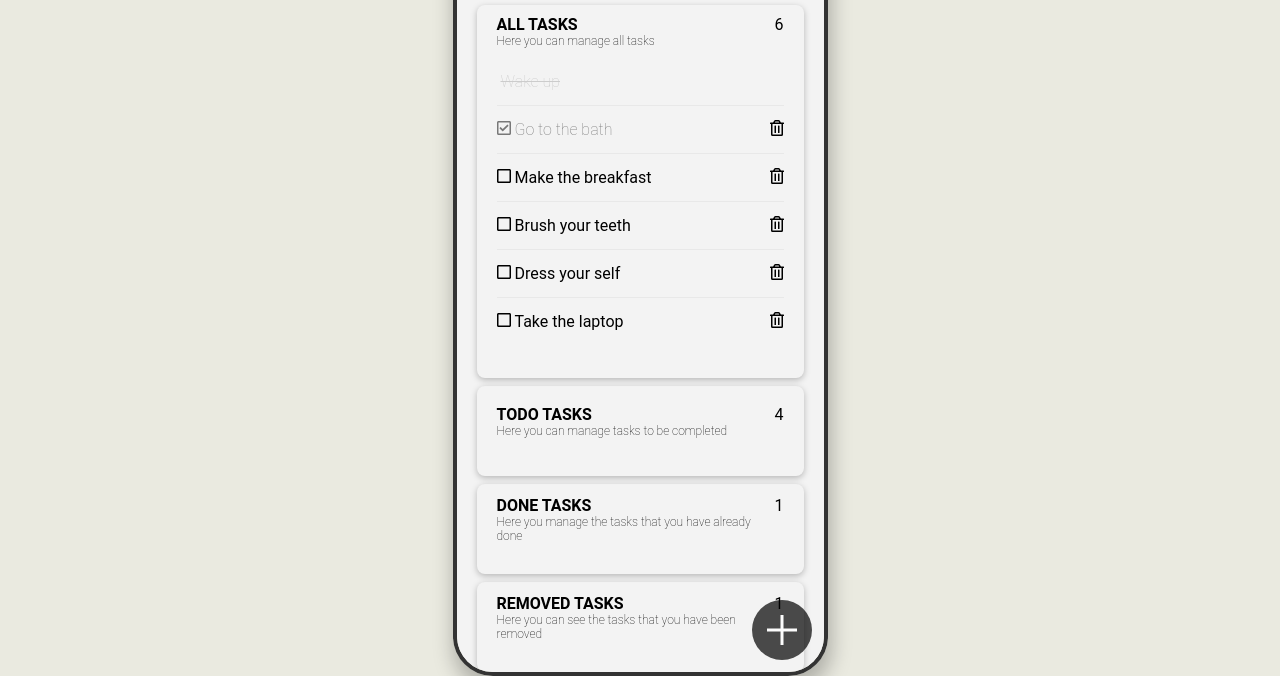
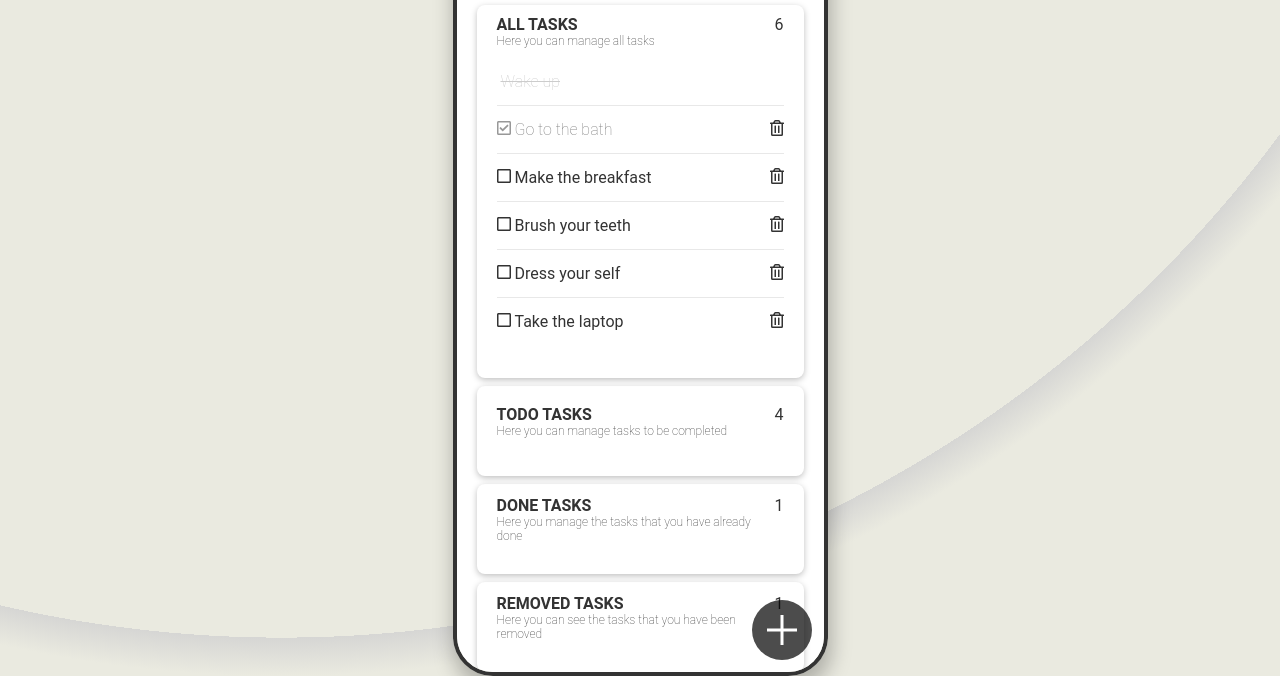
Before and after one commit to ArtemLapa/task-manager, a React app: page / in a window 1280 px wide. Shown: the part 124-800 px from the top of the page. Built offline with nearby package versions, Linux system fonts and the light colour scheme.

Commit message:
:lipstick: complite dark & light theme

```diff
--- a/public/index.html
+++ b/public/index.html
@@ -24,7 +24,7 @@
       work correctly both with client-side routing and a non-root public URL.
       Learn how to configure a non-root public URL by running `npm run build`.
     -->
-    <title>React App</title>
+    <title>Task manager</title>
   </head>
   <body>
     <noscript>You need to enable JavaScript to run this app.</noscript>
--- a/src/components/App/index.js
+++ b/src/components/App/index.js
@@ -7,26 +7,16 @@ import HeaderComponent from "../HeaderComponent";
 import FooterComponent from "../FooterComponent";
 import ContentComponent from "../ContentComponent";
 
-const theme = {
-  light: {
-    containerBgColor: "#eaeae0",
-    mainBorderColor: "#333",
-    buttonBgColor: "#eee",
-  },
-  dark: {
-    containerBgColor: "#4c4c49",
-    mainBorderColor: "#eee",
-    buttonBgColor: "#333",
-  },
-};
+import { theme } from "../../theme";
 
 const Container = styled.div`
   height: 100vh;
   width: 100vw;
-  background: ${(props) => props.containerBgColor};
+  background: ${(props) => props.containerBgGradientColor};
   display: flex;
   align-items: center;
   justify-content: center;
+  color: ${(props) => props.mainTextColor};
 `;
 
 const DeviceWrapper = styled.div`
@@ -128,7 +118,10 @@ const App = () => {
   const selectedTheme = isDarkMode ? theme.dark : theme.light;
 
   return (
-    <Container containerBgColor={selectedTheme.containerBgColor}>
+    <Container
+      containerBgGradientColor={selectedTheme.containerBgGradientColor}
+      mainTextColor={selectedTheme.mainTextColor}
+    >
       <ButtonWrapper
         mainBorderColor={selectedTheme.mainBorderColor}
         buttonBgColor={selectedTheme.buttonBgColor}
@@ -140,12 +133,14 @@ const App = () => {
       </ButtonWrapper>
 
       <DeviceWrapper
-        deviceBorderColor="#333"
-        deviceBgColor="#f3f3f3"
-        mainBorderColor="#333"
+        deviceBorderColor={selectedTheme.deviceBorderColor}
+        deviceBgColor={selectedTheme.deviceBgColor}
+        mainBorderColor={selectedTheme.mainBorderColor}
       >
         <div className="device">
-          <HeaderComponent />
+          <HeaderComponent
+            deviceBorderColor={selectedTheme.deviceBorderColor}
+          />
 
           <ContentComponent
             tasks={tasks}
@@ -153,6 +148,11 @@ const App = () => {
             setActiveTab={setActiveTab}
             changeTaskStatus={changeTaskStatus}
             changeTaskStatusDelete={changeTaskStatusDelete}
+            tabWrapperBgColor={selectedTheme.tabWrapperBgColor}
+            tabWrapperShadowColor={selectedTheme.tabWrapperShadowColor}
+            borderBottomTaskDivColor={selectedTheme.borderBottomTaskDivColor}
+            removeTaskTextColor={selectedTheme.removeTaskTextColor}
+            doneTaskTextColor={selectedTheme.doneTaskTextColor}
           />
 
           <FooterComponent
@@ -161,6 +161,11 @@ const App = () => {
             enterNewTask={enterNewTask}
             keyBoardHandler={keyBoardHandler}
             isAddTaskFormOpen={isAddTaskFormOpen}
+            addButtonWrapperBgColor={selectedTheme.addButtonWrapperBgColor}
+            addTaskFormWrapperBgColor={selectedTheme.addTaskFormWrapperBgColor}
+            hrBgColor={selectedTheme.hrBgColor}
+            inputUnderLineColor={selectedTheme.inputUnderLineColor}
+            mainTextColor={selectedTheme.mainTextColor}
           />
         </div>
       </DeviceWrapper>
--- a/src/components/ContentComponent/index.js
+++ b/src/components/ContentComponent/index.js
@@ -15,6 +15,11 @@ const ContentComponent = ({
   setActiveTab,
   changeTaskStatus,
   changeTaskStatusDelete,
+  tabWrapperBgColor,
+  tabWrapperShadowColor,
+  borderBottomTaskDivColor,
+  removeTaskTextColor,
+  doneTaskTextColor,
 }) => {
   return (
     <ContentWrapper>
@@ -28,6 +33,11 @@ const ContentComponent = ({
         tabTitle="All tasks"
         tabDescription="Here you can manage all tasks"
         taskListHeight={tasks.length * taskHeight}
+        tabWrapperBgColor={tabWrapperBgColor}
+        tabWrapperShadowColor={tabWrapperShadowColor}
+        borderBottomTaskDivColor={borderBottomTaskDivColor}
+        removeTaskTextColor={removeTaskTextColor}
+        doneTaskTextColor={doneTaskTextColor}
       />
 
       <TabComponent
@@ -46,6 +56,11 @@ const ContentComponent = ({
             return !el.done && !el.delete;
           }).length * taskHeight
         }
+        tabWrapperBgColor={tabWrapperBgColor}
+        tabWrapperShadowColor={tabWrapperShadowColor}
+        borderBottomTaskDivColor={borderBottomTaskDivColor}
+        removeTaskTextColor={removeTaskTextColor}
+        doneTaskTextColor={doneTaskTextColor}
       />
 
       <TabComponent
@@ -64,6 +79,11 @@ const ContentComponent = ({
             return el.done && !el.delete;
           }).length * taskHeight
         }
+        tabWrapperBgColor={tabWrapperBgColor}
+        tabWrapperShadowColor={tabWrapperShadowColor}
+        borderBottomTaskDivColor={borderBottomTaskDivColor}
+        removeTaskTextColor={removeTaskTextColor}
+        doneTaskTextColor={doneTaskTextColor}
       />
 
       <TabComponent
@@ -82,6 +102,11 @@ const ContentComponent = ({
             return el.delete;
           }).length * taskHeight
         }
+        tabWrapperBgColor={tabWrapperBgColor}
+        tabWrapperShadowColor={tabWrapperShadowColor}
+        borderBottomTaskDivColor={borderBottomTaskDivColor}
+        removeTaskTextColor={removeTaskTextColor}
+        doneTaskTextColor={doneTaskTextColor}
       />
     </ContentWrapper>
   );
--- a/src/components/HeaderComponent/index.js
+++ b/src/components/HeaderComponent/index.js
@@ -4,9 +4,7 @@ import styled from "styled-components";
 const HeaderWrapper = styled.div`
   padding: 30px 20px;
   position: relative;
-`;
-
-const DeviceIphoneWrapper = styled.div`
+  .iphone_x {
     width: 146px;
     height: 34px;
     left: 50%;
@@ -16,9 +14,10 @@ const DeviceIphoneWrapper = styled.div`
     background: ${(props) => props.deviceBorderColor};
     top: 20px;
     position: absolute;
+  }
 `;
 
-const HeaderComponent = () => {
+const HeaderComponent = ({ deviceBorderColor }) => {
   const day = new Date();
   let d_week = "Mon";
   switch (day.getDay()) {
@@ -42,6 +41,9 @@ const HeaderComponent = () => {
       break;
     case 6:
       d_week = "Sat";
+      break;
+    default:
+      d_week = "Error";
       break;
   }
 
@@ -83,10 +85,13 @@ const HeaderComponent = () => {
     case 11:
       month = "Dec";
       break;
+    default:
+      month = "Error";
+      break;
   }
   return (
-    <HeaderWrapper>
-      <DeviceIphoneWrapper deviceBorderColor="#333"></DeviceIphoneWrapper>
+    <HeaderWrapper deviceBorderColor={deviceBorderColor}>
+      <div className="iphone_x" />
       <h1>Hello, Artem</h1>
       <div className="greeting">{`Today, ${d_week} ${day.getDate()} ${month}`}</div>
     </HeaderWrapper>
--- a/src/components/TabComponent/index.js
+++ b/src/components/TabComponent/index.js
@@ -37,11 +37,16 @@ const TabComponent = ({
   tabTitle,
   tabDescription,
   taskListHeight,
+  tabWrapperBgColor,
+  tabWrapperShadowColor,
+  borderBottomTaskDivColor,
+  removeTaskTextColor,
+  doneTaskTextColor,
 }) => {
   return (
     <TabWrapper
       className={activeTab === nameTab ? "active" : ""}
-      tabWrapperShadowColor="rgba(0, 0, 0, 0.25)"
+      tabWrapperShadowColor={tabWrapperShadowColor}
     >
       <TaskTabComponent
         tasks={tasks}
@@ -49,7 +54,7 @@ const TabComponent = ({
         tabTitle={tabTitle}
         tabDescription={tabDescription}
         setActiveTab={setActiveTab}
-        tabWrapperBgColor="#fff"
+        tabWrapperBgColor={tabWrapperBgColor}
       />
       <TaskListComponent
         tasks={tasks}
@@ -58,6 +63,9 @@ const TabComponent = ({
         changeTaskStatusDelete={changeTaskStatusDelete}
         nameTab={nameTab}
         taskListHeight={taskListHeight}
+        borderBottomTaskDivColor={borderBottomTaskDivColor}
+        removeTaskTextColor={removeTaskTextColor}
+        doneTaskTextColor={doneTaskTextColor}
       />
     </TabWrapper>
   );
--- a/src/components/TaskElementComponent/index.js
+++ b/src/components/TaskElementComponent/index.js
@@ -14,7 +14,7 @@ const LiComponent = styled.li`
   justify-content: space-around;
 
   &:not(:last-child) {
-    border-bottom: 1px solid #e8e8e8;
+    border-bottom: 1px solid ${(props) => props.borderBottomTaskDivColor};
   }
 
   &:last-child {
@@ -49,7 +49,7 @@ const LiComponent = styled.li`
 
     .task__text {
       text-decoration: line-through;
-      color: #ccc;
+      color: ${(props) => props.removeTaskTextColor};
       font-weight: 100;
     }
   }
@@ -63,7 +63,7 @@ const LiComponent = styled.li`
     }
 
     .task__text {
-      color: #7d7d7d;
+      color: ${(props) => props.doneTaskTextColor};
       font-weight: 100;
     }
   }
@@ -74,9 +74,18 @@ const TaskElementComponent = ({
   el,
   changeTaskStatus,
   changeTaskStatusDelete,
+  borderBottomTaskDivColor,
+  removeTaskTextColor,
+  doneTaskTextColor,
 }) => {
   return (
-    <LiComponent className={cssClass} key={el.id}>
+    <LiComponent
+      className={cssClass}
+      key={el.id}
+      borderBottomTaskDivColor={borderBottomTaskDivColor}
+      removeTaskTextColor={removeTaskTextColor}
+      doneTaskTextColor={doneTaskTextColor}
+    >
       <FontAwesomeIcon
         icon={el.done ? faCheckSquare : faSquare}
         className="fa"
--- a/src/components/TaskListComponent/index.js
+++ b/src/components/TaskListComponent/index.js
@@ -38,6 +38,9 @@ const TaskListComponent = ({
   changeTaskStatusDelete,
   nameTab,
   taskListHeight,
+  borderBottomTaskDivColor,
+  removeTaskTextColor,
+  doneTaskTextColor,
 }) => {
   return (
     <TaskListWrapper
@@ -53,6 +56,9 @@ const TaskListComponent = ({
               el={el}
               changeTaskStatus={changeTaskStatus}
               changeTaskStatusDelete={changeTaskStatusDelete}
+              borderBottomTaskDivColor={borderBottomTaskDivColor}
+              removeTaskTextColor={removeTaskTextColor}
+              doneTaskTextColor={doneTaskTextColor}
             />
           );
         })}
--- /dev/null
+++ b/src/theme/index.js
@@ -0,0 +1,46 @@
+export const theme = {
+  light: {
+    mainTextColor: "#333",
+    containerBgGradientColor:
+      "radial-gradient(80rem at 22% -60%, #eaeae0 97%, #d6d6d4 97%, #eaeae0 100%)",
+    mainBorderColor: "#333",
+    buttonBgColor: "#eee",
+
+    deviceBorderColor: "#333",
+    deviceBgColor: "#fff",
+
+    addButtonWrapperBgColor: "#000",
+    addTaskFormWrapperBgColor: "#fff",
+    hrBgColor: "#fff",
+    inputUnderLineColor: "#eee",
+
+    tabWrapperBgColor: "#fff",
+    tabWrapperShadowColor: "rgba(0, 0, 0, 0.25)",
+
+    borderBottomTaskDivColor: "#e8e8e8",
+    removeTaskTextColor: "#ccc",
+    doneTaskTextColor: "#7d7d7d",
+  },
+  dark: {
+    mainTextColor: "#eee",
+    containerBgGradientColor:
+      "radial-gradient(80rem at 22% -60%, #484848 97%, #3c3c3c 97%, #52524e 100%)",
+    mainBorderColor: "#eee",
+    buttonBgColor: "#333",
+
+    deviceBorderColor: "#333",
+    deviceBgColor: "#484848",
+
+    addButtonWrapperBgColor: "#fff",
+    addTaskFormWrapperBgColor: "#484848",
+    hrBgColor: "#000",
+    inputUnderLineColor: "#333",
+
+    tabWrapperBgColor: "#333",
+    tabWrapperShadowColor: "rgba(0, 0, 0, 0.25)",
+
+    borderBottomTaskDivColor: "#e8e8e8",
+    removeTaskTextColor: "#ccc",
+    doneTaskTextColor: "#7d7d7d",
+  },
+};
```
Also changed, not shown: src/components/FooterComponent/index.js (+18 -11 lines). Lines whose indentation alone changed are shown as unchanged.
